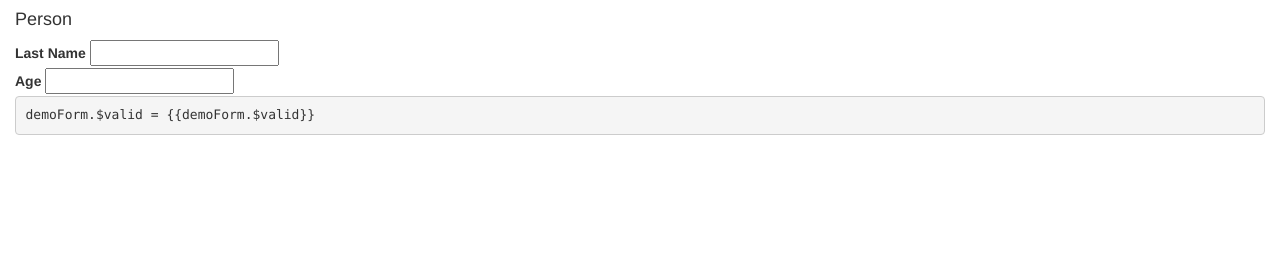
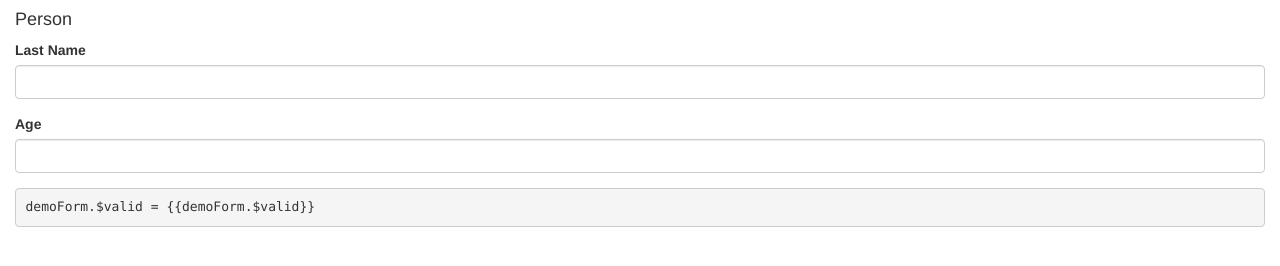
Before and after one commit to toporny/rsgyc-forms2, a website: page public_html/index.html in a window 1280 px wide. Drawn offline with nearby package versions, Linux system fonts and the light colour scheme; files that its build step writes are made by us from their sources.

Commit message:
refactor refactor

```diff
--- a/public_html/index.html
+++ b/public_html/index.html
@@ -4,50 +4,48 @@
  	<title>Demo</title>
     <link href="css/bootstrap.css" media="all" rel="stylesheet" />
     <link href="css/css.css" media="all" rel="stylesheet" />
+	<script src="js/angular.js"></script>
+	<script src="js/angular-translate.js"></script>
+	<script src="js/valdr.js"></script>
+	<script src="js/valdr-message.js"></script>
+	<script src="js/custom.js"></script>
 </head>
 
 <body ng-app="demoApp">
+
 	<div class="container-fluid">
 		<div ng-controller="TestController" ng-class="{ 'form-submitted': formSubmitted }">
 
 			<form name="demoForm" novalidate>
 				<div valdr-type="Person">
 				<h4>Person</h4>
-		      <div valdr-form-group>
+
+				<div class="form-group" valdr-form-group>
 					<label for="lastName">Last Name</label>
 					<input type="text"
 						id="lastName"
+						class="form-control"
 						name="lastName"
-		               required
-		               ng-minlength="2"
+						ng-minlength="4"
 						ng-model="person.lastName">
 				</div>
 
-		      <div valdr-form-group>
+				<div class="form-group" valdr-form-group>
 					<label for="age">Age</label>
 					<input type="number"
+						class="form-control"
 						id="age"
-		               required
 						name="age"
 						ng-model="person.age">
-		      </div>
-
 				</div>
 
 			</form>
 
 			<pre>demoForm.$valid = {{demoForm.$valid}}</pre>
 
-
-
 		</div>
 	</div>
 
-<script src="js/angular.js"></script>
-<script src="js/angular-translate.js"></script>
-<script src="js/valdr.js"></script>
-<script src="js/valdr-message.js"></script>
-<script src="custom.js"></script>
 
 </body>
 </html>
--- a/public_html/custom.js
+++ b/public_html/js/custom.js
@@ -3,15 +3,20 @@ var demoApp = angular.module('demoApp', ['valdr', 'pascalprecht.translate']);
     valdrProvider.addConstraints({
       'Person': {
         'lastName': {
-
           'size': {
             'max': 4,
             'message': 'Last name max is 4 characters.'
+          }
+        },
+        'age': {
+          'required': {
+            'message': 'age is required.'
           }
         }
       }
     });
   });
+
   demoApp.config(function (valdrMessageProvider, $translateProvider) {
     $translateProvider.preferredLanguage('en');
     $translateProvider.translations('en', {
@@ -27,9 +32,11 @@ var demoApp = angular.module('demoApp', ['valdr', 'pascalprecht.translate']);
       'Person.lastName.minlength': 'lastname.specific'
     });
   });
+
   demoApp.run(function (valdrMessage) {
     valdrMessage.angularMessagesEnabled = true;
   });
+
   demoApp.controller('TestController', function ($scope, valdr) {
     $scope.person = {};
     $scope.genders = [
```
Lines whose indentation alone changed are shown as unchanged.
